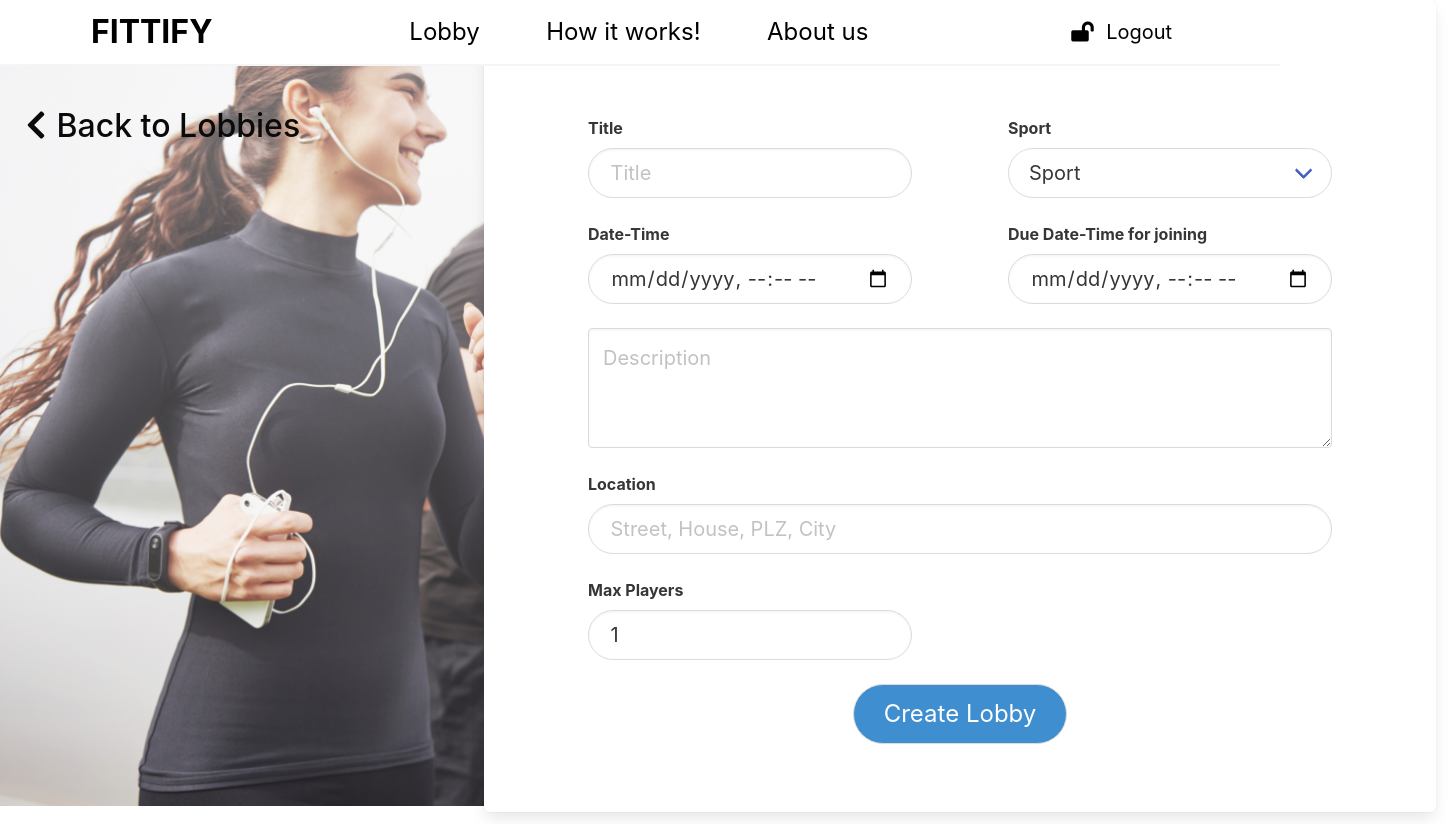
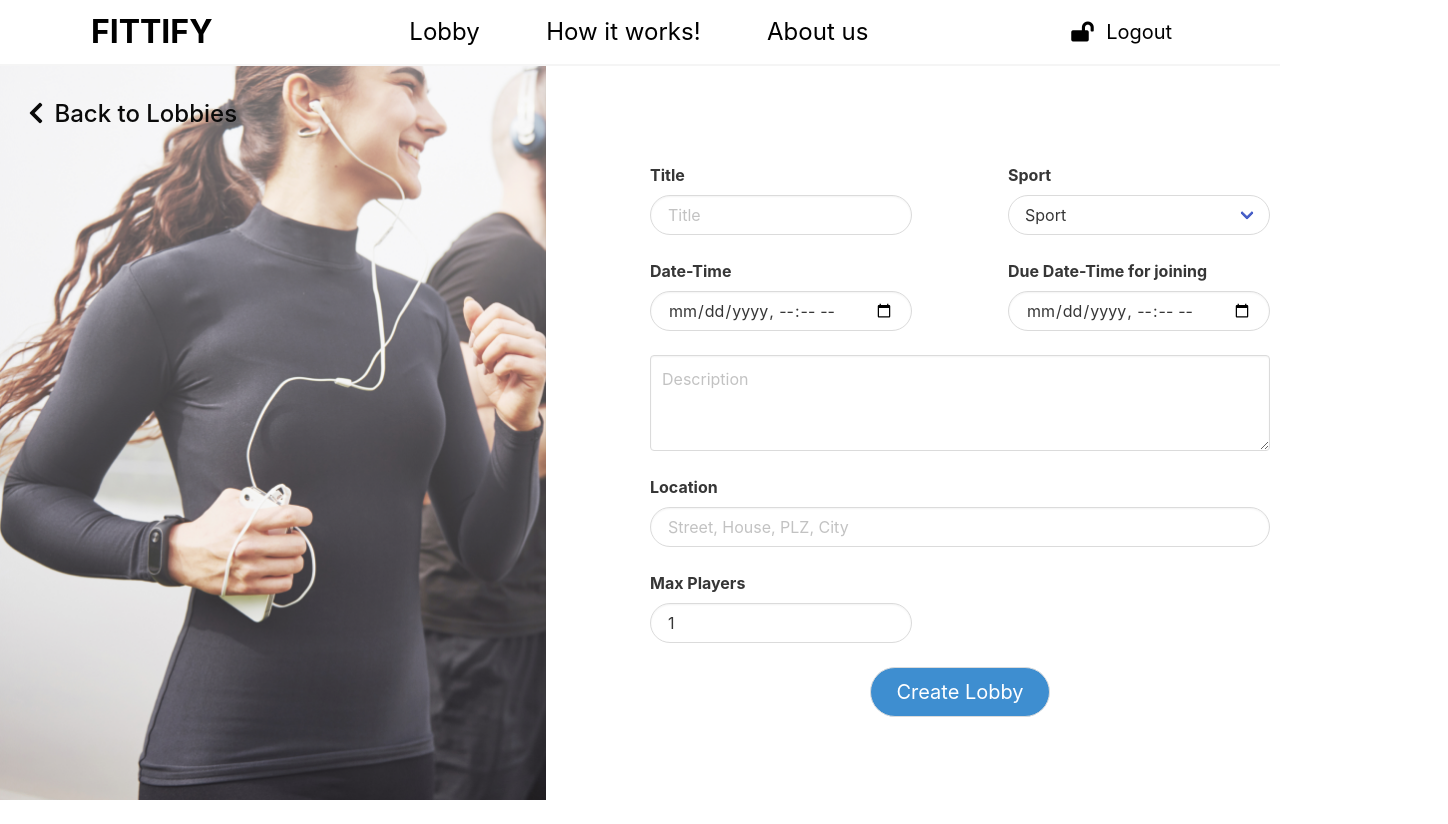
Before and after one commit to Fittify/fittify, a SvelteKit app in the folder fittify/: page /create-lobby in a window 1280 px wide. Shown: the whole page, 1448 px wide, since content can reach past the window. After the commit the page ends 800 px from the top, so only its background shows below. Built offline with nearby package versions, Linux system fonts and the light colour scheme.

Commit message:
46 change size of texts

```diff
--- a/fittify/src/app.css
+++ b/fittify/src/app.css
@@ -101,3 +101,9 @@ a.white-font-on-hover:hover {
     bottom: 40px;
     opacity: 1;
 }
+
+.scroll-blocked {
+    overflow: hidden;
+    height: 100%;
+    box-sizing: border-box;
+}
--- a/fittify/src/lib/LobbyDetails.svelte
+++ b/fittify/src/lib/LobbyDetails.svelte
@@ -12,7 +12,7 @@
         <div class="column is-full">
             <div class="is-flex is-justify-content-space-between">
                 <div>
-                    <span class="is-size-3 has-text-black has-text-weight-bold">
+                    <span class="is-size-4 has-text-black has-text-weight-bold">
                         {lobby.title}
                     </span>
                 </div>
@@ -77,8 +77,8 @@
         </div>
         <div class="column is-full has-text-centered">
             {#if username && !(lobby.players.includes(username) || lobby.author_username === username)}
-            <button class="button is-info is-rounded is-size-4" on:click>
-                <p class="column has-text-white is-size-4">Join</p>
+            <button class="button is-info is-rounded is-size-5" on:click>
+                <p class="column has-text-white is-size-5">Join</p>
             </button>
             {/if}
         </div>
--- a/fittify/src/routes/create-lobby/+page.svelte
+++ b/fittify/src/routes/create-lobby/+page.svelte
@@ -7,7 +7,7 @@
 <Header />
 <section class="columns is-full is-vcentered is-centered is-gapless scroll-blocked">
 	<div class="column is-half hero is-fullheight background-lobby-no-sport-image">
-		<a href="/lobbies" class="mt-6 pt-6 pl-5 is-size-3 has-text-weight-medium has-text-black a-link-without-decoration">
+		<a href="/lobbies" class="mt-6 pt-6 pl-5 is-size-4 has-text-weight-medium has-text-black a-link-without-decoration">
 			<div class="icon">
 				<i class="fas fa-solid fa-chevron-left"></i>
 			</div>
@@ -16,10 +16,9 @@
 	</div>
 	<div class="column is-half">
 		<div class="columns is-vcentered is-centered">
-			<div class="column">
-				<div class="container hero box is-fullheight">
-					<p class="is-size-3">Create new lobby</p>
-					<div class="hero-body">
+			<div class="column pb-0 mb-0">
+				<div class="container hero box is-fullheight pb-0 mb-0">
+					<div class="hero-body pb-0 mb-0">
 						<div class="container">
 							<LobbyCreateForm />
 						</div>
--- a/fittify/src/routes/create-lobby/LobbyCreateForm.svelte
+++ b/fittify/src/routes/create-lobby/LobbyCreateForm.svelte
@@ -41,13 +41,13 @@
                 <div class="column is-half px-6">
                     <div class="control">
                         <label class="label is-size-6" for="title">Title</label>
-                        <input bind:value={lobby.title} class="input is-size-5 is-rounded" type="text" placeholder="Title" name="title">
+                        <input bind:value={lobby.title} class="input is-size-6 is-rounded" type="text" placeholder="Title" name="title">
                     </div>
                 </div>
                 <div class="column is-half px-6">
                     <div class="control">
                         <label class="label is-size-6" for="sport">Sport</label>
-                        <div class="select is-size-5 is-fullwidth is-rounded" name="sport">
+                        <div class="select is-size-6 is-fullwidth is-rounded" name="sport">
                             <select bind:value={lobby.sport}>
                                 <option disabled hidden>Sport</option>
                                 <option>Basketball</option>
@@ -69,31 +69,31 @@
                 <div class="column is-half px-6">
                     <div class="control">
                         <label for="dateTime" class="label is-size-6">Date-Time</label>
-                    <input bind:value={lobby.dateTime} class="input is-size-5 is-rounded" type="datetime-local" name="dateTime" required>
+                    <input bind:value={lobby.dateTime} class="input is-size-6 is-rounded" type="datetime-local" name="dateTime" required>
                     </div>
                 </div>
                 <div class="column is-half px-6">
                     <div class="control">
                         <label for="dueDateTime" class="label is-size-6">Due Date-Time for joining</label>
-                        <input bind:value={lobby.dueDateTime} class="input is-size-5 is-rounded" type="datetime-local" name="dueDateTime" required>
+                        <input bind:value={lobby.dueDateTime} class="input is-size-6 is-rounded" type="datetime-local" name="dueDateTime" required>
                     </div>
                 </div>
             </div>
         </div>
         <div class="column is-full px-6">
-            <textarea bind:value={lobby.description} class="textarea is-size-5" placeholder="Description" rows="3" name="description"></textarea>
+            <textarea bind:value={lobby.description} class="textarea is-size-6" placeholder="Description" rows="3" name="description"></textarea>
         </div>
         <div class="column is-full px-6">
             <label class="label is-size-6" for="location">Location</label>
-            <input bind:value={lobby.location} class="input is-size-5 is-rounded" type="text" placeholder="Street, House, PLZ, City" name="location">
+            <input bind:value={lobby.location} class="input is-size-6 is-rounded" type="text" placeholder="Street, House, PLZ, City" name="location">
         </div>
         <div class="column is-half px-6">
             <label class="label is-size-6" for="location">Max Players</label>
-            <input bind:value={lobby.maxPlayers} class="input is-size-5 is-rounded" type="number" min="1" label="Number of players are needed">
+            <input bind:value={lobby.maxPlayers} class="input is-size-6 is-rounded" type="number" min="1" label="Number of players are needed">
         </div>
         {#if errorMessage}
         <div class="column is-centered has-text-centered">
-            <span class="icon-text is-size-4 has-text-danger p-0 m-0">
+            <span class="icon-text is-size-5 has-text-danger p-0 m-0">
                 <span class="icon">
                     <i class="fas fa-exclamation-triangle"></i>
                 </span>
@@ -102,7 +102,7 @@
         </div>
         {/if}
         <div class="column is-centered has-text-centered">
-            <button class="button is-size-4 is-rounded has-background-info has-text-white">Create Lobby</button>
+            <button class="button is-size-5 is-rounded has-background-info has-text-white">Create Lobby</button>
         </div>
     </form>
 </section>
--- a/fittify/src/routes/login/+page.svelte
+++ b/fittify/src/routes/login/+page.svelte
@@ -15,7 +15,7 @@
 				<div class="container hero box is-fullheight">
 					<div class="hero-body">
 						<div class="container">
-							<h1 class="title is-size-2 has-text-centered">Login</h1>
+							<h1 class="title is-size-3 has-text-centered">Login</h1>
 							<LoginForm />
 						</div>
 					</div>
--- a/fittify/src/routes/signup/+page.svelte
+++ b/fittify/src/routes/signup/+page.svelte
@@ -14,7 +14,7 @@
 				<div class="container hero box is-fullheight">
 					<div class="hero-body pb-0 mb-0">
 						<div class="container">
-							<h1 class="title is-size-2 has-text-centered">Register</h1>
+							<h1 class="title is-size-3 has-text-centered">Register</h1>
 							<SignupForm />
 						</div>
 					</div>
```
Also changed, not shown: fittify/src/routes/lobbies/+page.svelte (+4 -4 lines), fittify/src/routes/login/LoginForm.svelte (+6 -6 lines), fittify/src/routes/signup/SignupForm.svelte (+12 -12 lines).
